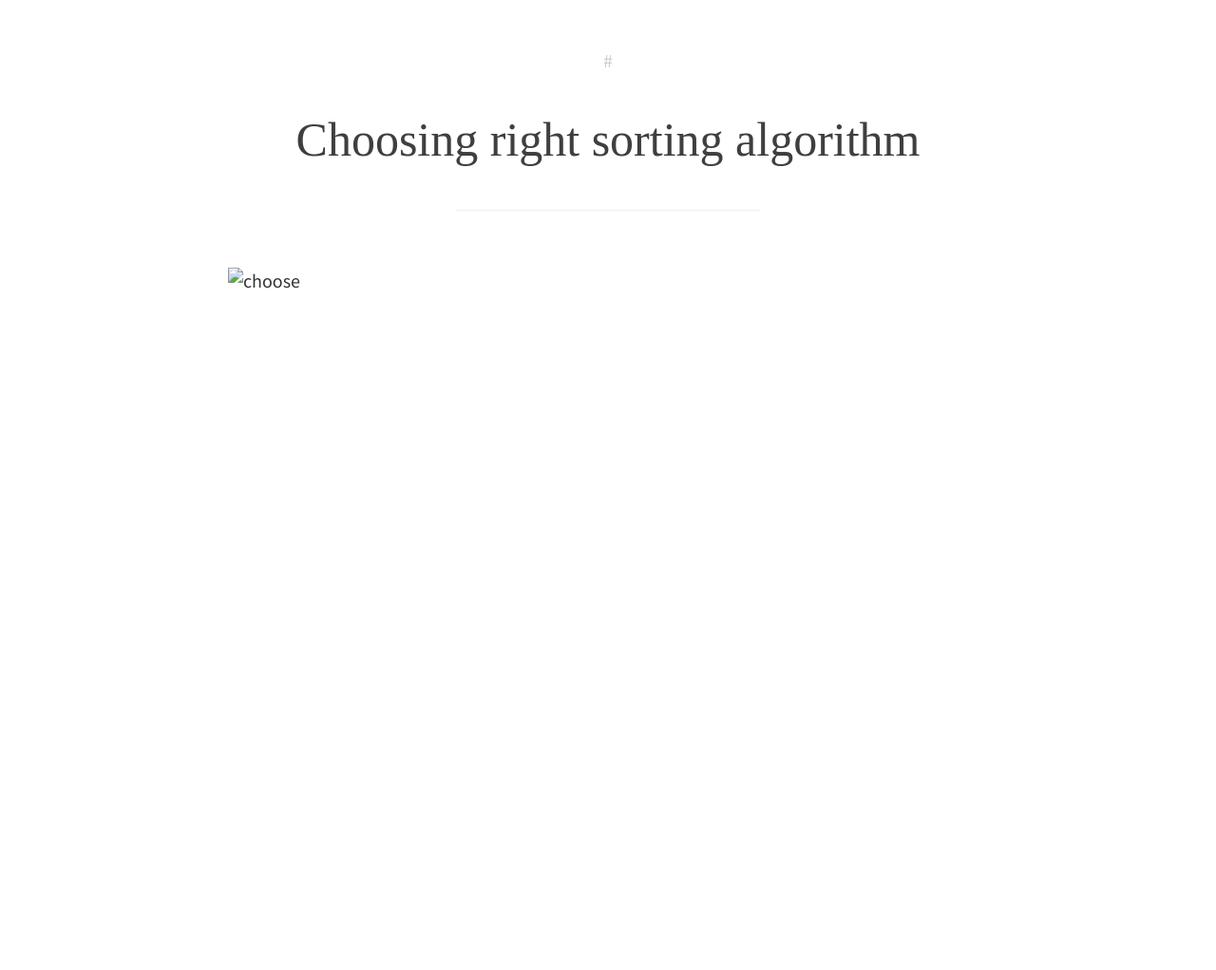
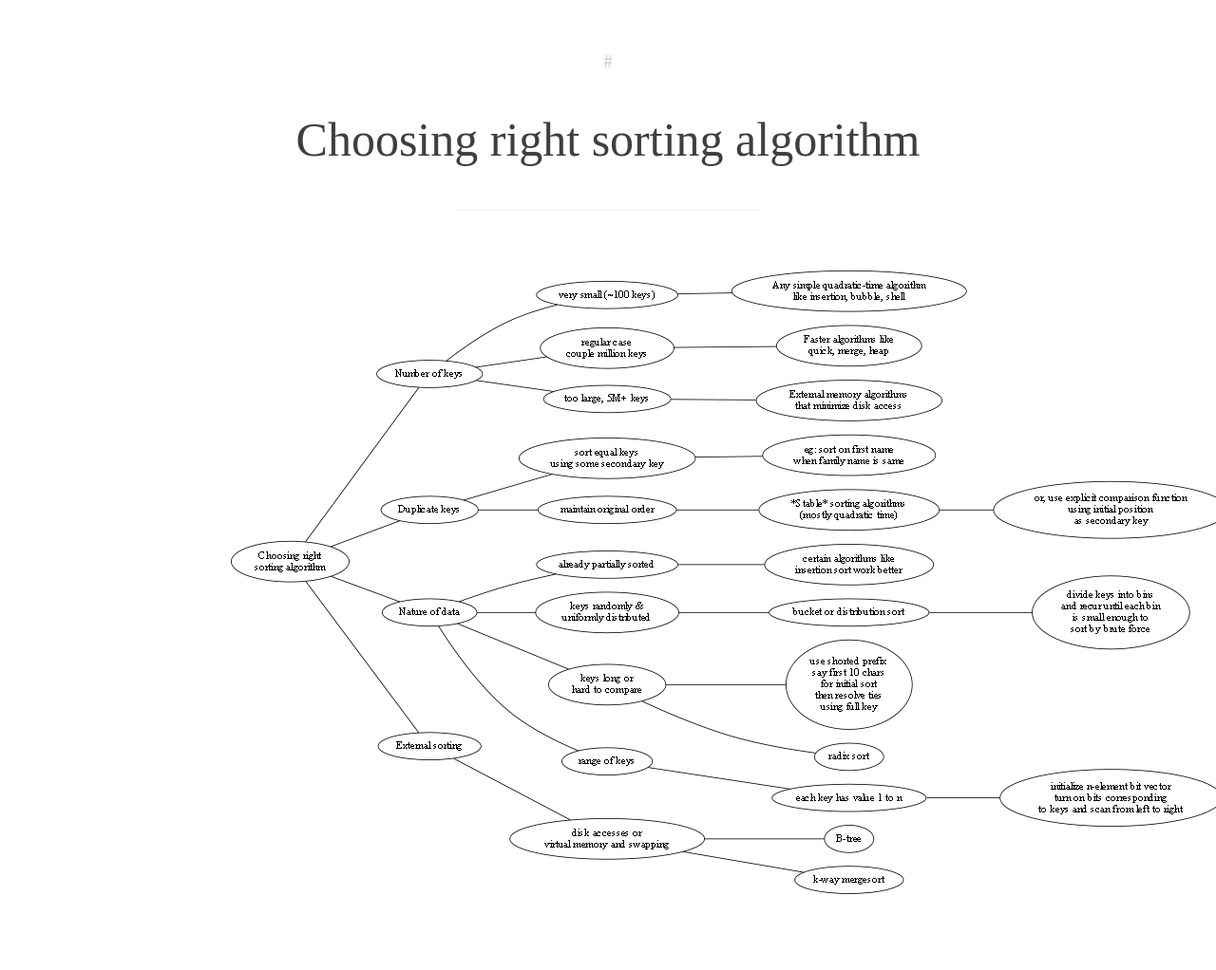
Before and after one commit to rbt91/rbt91.github.io, a Jekyll site: the page built from _posts/2016-11-30-choosing-sorting-algo.md, in a window 1280 px wide. Shown: the whole page at 95% size. Built offline with Jekyll 4.4.1, drawn with Linux system fonts in a browser that asks for light colours; some web fonts are replaced; before the commit the page ends 900 px from its top, so only the background shows below that.

Commit message:
Update 2016-11-30-choosing-sorting-algo.md

```diff
--- a/_posts/2016-11-30-choosing-sorting-algo.md
+++ b/_posts/2016-11-30-choosing-sorting-algo.md
@@ -5,4 +5,4 @@ date:   2016-11-30 12:51:39
 categories:
 ---
 
-![choose](images/sorting.png)
+![choose](/images/sorting.png)
```
